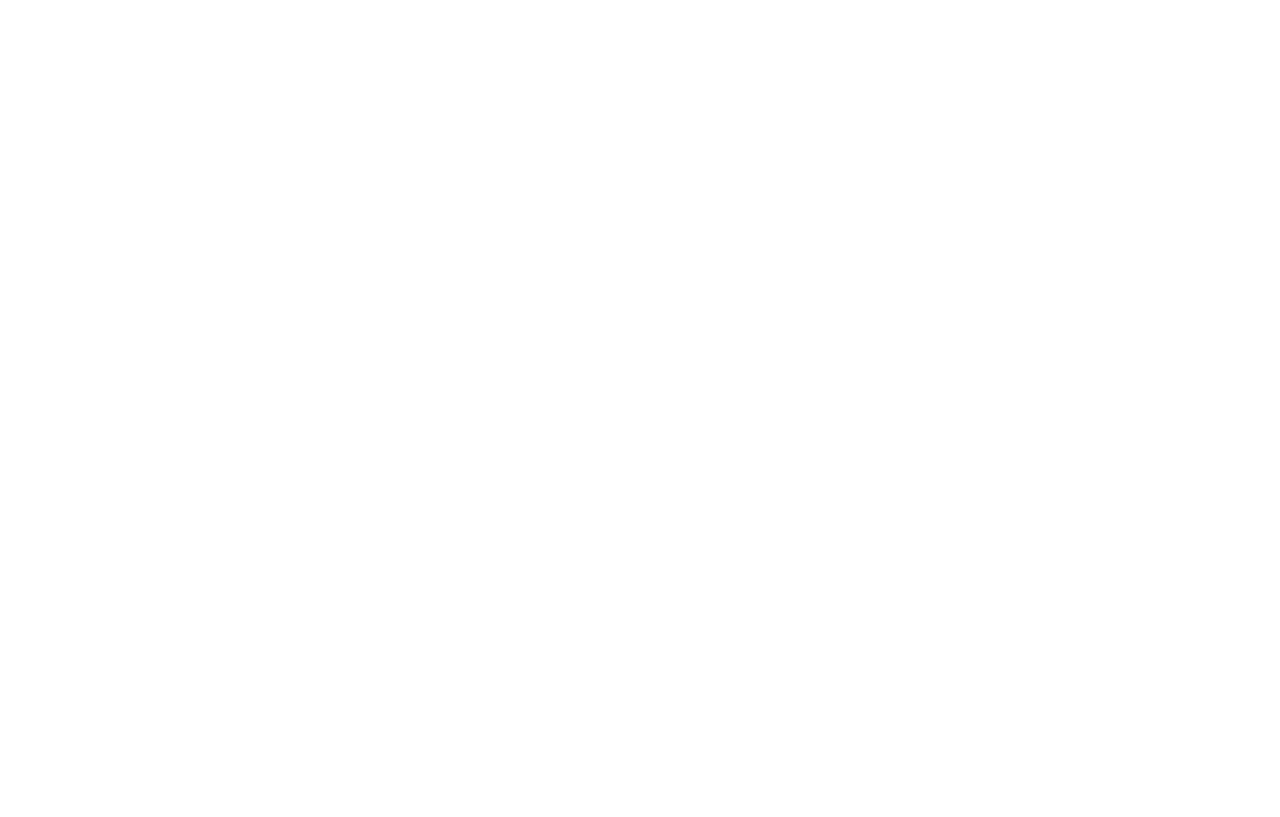
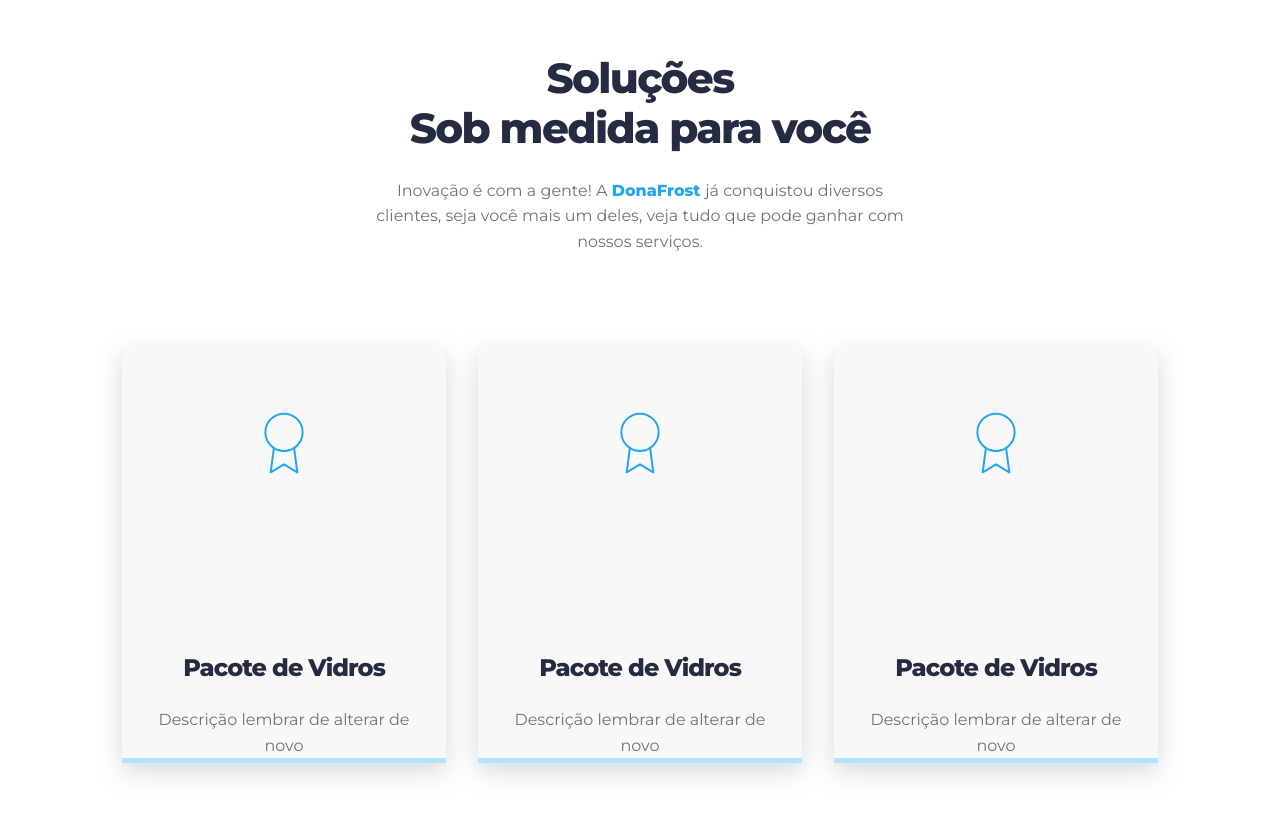
Before and after one commit to FerreiraEXE/caco-de-vrido, a React (Vite) app: page / in a window 1280 px wide. Shown: the part 811-1628 px from the top of the page. Before the commit the page ends 800 px from the top, so only its background shows below. Built offline with nearby package versions, Linux system fonts and the light colour scheme.

Commit message:
Adição dos últimos arquivos

```diff
--- /dev/null
+++ b/src/components/Card.tsx
@@ -0,0 +1,28 @@
+import React from "react";
+
+interface CardProps{
+icon: string;
+title: string;
+description: string;
+}
+
+const Card: React.FC<CardProps> = ({icon, title, description})  =>{
+    return (
+        <section className="even-columns">
+            <div className="card">
+            <span>
+            <img src={icon} alt={`icone ${title}`} width={64} height={64} />
+            </span>
+
+            <div>
+            <h3>{title}</h3>
+            <p>{description}</p>
+            </div>
+            <hr />
+            </div>
+
+        </section>
+    )
+}
+
+export default Card;
--- a/src/pages/Home.tsx
+++ b/src/pages/Home.tsx
@@ -8,6 +8,9 @@
 import HeroRectangleOne from "../assets/images/rectangleOne.png";
 import HeroRectangleTwo from "../assets/images/rectangleTwo.png";
 import "../styles/hero.css";
+import Champion from "../assets/champion.svg";
+import Card from "../components/Card";
+import "../styles/solution.css";
 
 import Button from "../components/Button";
 import { useState } from "react";
@@ -110,6 +113,48 @@
 
 </section>
 
+<section className="container" id="solution">
+{<header>
+    <span>
+        <h2>Soluções</h2>
+        <span className="desktop-only">
+            <h2>
+                Sob medida para você
+            </h2>
+        </span>
+    </span>
+    <p>
+        Inovação é com a gente! A <strong>DonaFrost </strong>
+        já conquistou diversos clientes, seja você mais um deles,
+        veja tudo que pode ganhar com nossos serviços.
+    </p>
+</header>}
+
+<section className="even-columns">
+    <div className="Card">
+        <Card
+            icon={Champion}
+            title="Pacote de Vidros"
+            description="Descrição lembrar de alterar de novo"/>
+    </div>
+
+    <div className="Card">
+        <Card
+            icon={Champion}
+            title="Pacote de Vidros"
+            description="Descrição lembrar de alterar de novo"/>
+    </div>
+
+    <div className="Card">
+        <Card
+            icon={Champion}
+            title="Pacote de Vidros"
+            description="Descrição lembrar de alterar de novo"/>
+    </div>
+</section>
+
+</section>
+
 
 
 
--- /dev/null
+++ b/src/styles/solution.css
@@ -0,0 +1,71 @@
+#solution {
+    display: flex;
+    flex-direction: column;
+    align-items: center;
+    padding-block: 4rem;
+    gap: 5.75rem;
+  }
+  #solution header {
+    display: grid;
+    gap: 1.5rem;
+    text-align: center;
+    max-width: 33rem;
+  }
+  #solution p {
+    color: var(--second-text-color);
+}
+#solution strong {
+    color: var(--primary-color);
+    font-weight: var(--fw-bold);
+  }
+  #solution .even-columns {
+    gap: 2rem;
+}
+.card {
+    background: var(--light-gray);
+    box-shadow: rgba(149, 157, 165, 0.4) 0px 8px 24px;
+    max-width: 20.25rem;
+    min-height: 26rem;
+    display: flex;
+    text-align: center;
+    flex-direction: column;
+    align-items: center;
+    border-radius: 6px;
+
+    span {
+      display: flex;
+      min-height: 8rem;
+      align-items: end;
+    }
+
+    div {
+      height: 100%;
+      gap: 1.5rem;
+      display: flex;
+      flex-direction: column;
+      justify-content: end;
+    }
+  }
+  .card h3 {
+    font-size: 1.5rem;
+}
+.card p {
+    padding-inline: 1.5rem;
+    color: var(--second-text-color);
+  }
+  .card hr {
+    height: 6px;
+    background: var(--secondary-color);
+    width: 100%;
+    border: none;
+  }
+  @media (width > 1280px) {
+    #solution {
+        padding-block: 7.5rem;
+    }
+
+    #solution header > span > h2 {
+        font-size: var(--fs-sm);
+        color: var(--primary-color);
+    }
+}
```
Also changed, not shown: src/assets/champion.svg (added).
